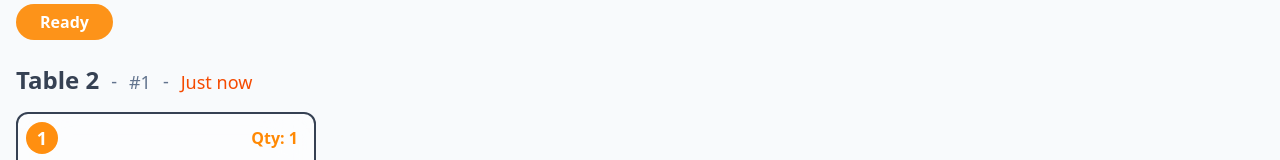
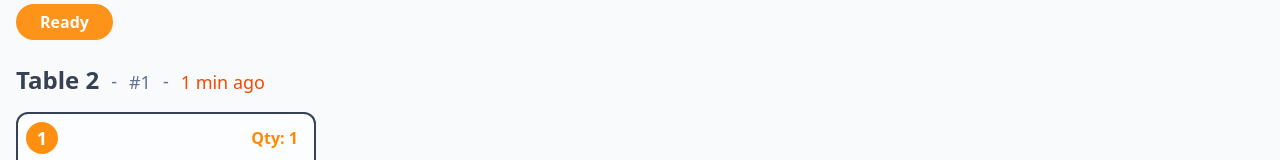
Before and after one commit to munachi821/Table-tap, a Next.js app: page /kitchen in a window 1280 px wide. Shown: the part 627-787 px from the top of the page. Built offline with nearby package versions, Linux system fonts and the light colour scheme.

Commit message:
added the searching mechanism

```diff
--- a/components/kitchen/menu.tsx
+++ b/components/kitchen/menu.tsx
@@ -1,5 +1,5 @@
 "use client";
-import { Search } from "lucide-react";
+import { Hand, Search } from "lucide-react";
 import Image, { StaticImageData } from "next/image";
 import food1 from "@/public/menu-items/food1.png";
 import food2 from "@/public/menu-items/food2.jpg";
@@ -15,7 +15,7 @@
 }
 
 const Menu = () => {
-  //const [isAvailable, setIsAvailable] = useState(true);
+  const [searchText, setSearchText] = useState("");
 
   const mealOrder = [
     {
@@ -46,16 +46,28 @@
 
   const [mealData, setMealData] = useState<mealOrder[]>(mealOrder);
 
+  const HandleSearch = (text: string) => {
+    return mealData.filter((meals) =>
+      meals.foodName.toLowerCase().includes(text.toLowerCase()),
+    );
+  };
+  const filteredItems = HandleSearch(searchText);
+
   return (
     <div>
       <div className="flex items-center justify-between m-3">
         <h1 className="text-2xl text-gray-700 font-semibold">
-          Toggle meal availability
+          {filteredItems.length === 0
+            ? "No meals Available"
+            : "Toggle meal availability"}
         </h1>
+
         <div className="flex items-center gap-3 bg-white py-1.5 px-2 rounded-lg border border-gray-200 w-fit ">
           <input
             type="text"
             className="w-80 h-8 outline-0 border-orange-100 border pl-1"
+            value={searchText}
+            onChange={(e) => setSearchText(e.target.value)}
           />
           <button className="text-orange-500 bg-orange-100/50 p-1.5 rounded-full">
             <Search />
@@ -64,7 +76,7 @@
       </div>
 
       <div className="px-4 grid grid-cols-5 gap-x-5 gap-y-6">
-        {mealData.map((meals) => (
+        {filteredItems.map((meals) => (
           <div
             className="bg-white border border-gray-200 rounded-lg p-2 w-fit"
             key={meals.id}
--- a/components/kitchen/timeElapsed.tsx
+++ b/components/kitchen/timeElapsed.tsx
@@ -10,10 +10,10 @@
       );
       if (diffInMinutes < 1) {
         setTimeText("just now");
-      } else if (diffInMinutes > 1) {
+      } else if (diffInMinutes < 60) {
         setTimeText(`${diffInMinutes} min ago`);
-      } else if (diffInMinutes > 60) {
-        setTimeText(`${diffInMinutes} hrs ago`);
+      } else {
+        setTimeText(`${Math.floor(diffInMinutes / 60)} hrs ago`);
       }
     };
 
```
